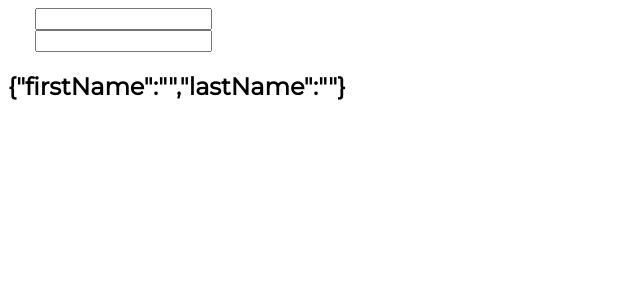
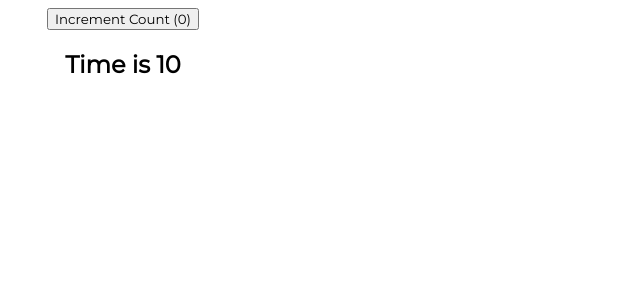
Before and after one commit to digimori/reactCI, a React (Vite) app: page / in a window 1280 px wide. Shown: the top 300 px of the page, without its empty margins (0-640 px from the left). Built offline with nearby package versions, Linux system fonts and the light colour scheme.

Commit message:
Passing UseEffect parameters to specify when to update and rerender.

```diff
--- a/src/App.jsx
+++ b/src/App.jsx
@@ -27,14 +27,16 @@ import HookCounter from './components/HookCounter';
 import ControlledFormHooks from './components/ControlledFormHooks';
 import UseStateWithArrays from './components/UseStateWithArrays';
 import UseStateWithObjects from './components/UseStateWithObjects';
+import UseEffectCounter from './UseEffectCounter';
 
 
 function App() {
 
   return (
       <div className={css.App}>
-        <UseStateWithObjects />
-        {/*<UseStateWithArrays />
+        <UseEffectCounter />
+       {/* <UseStateWithObjects />
+        <UseStateWithArrays />
         <ControlledFormHooks />
         <ClassCounter />
         <HookCounter />
--- /dev/null
+++ b/src/UseEffectCounter.jsx
@@ -0,0 +1,30 @@
+import React, {useState, useEffect} from 'react'
+
+function UseEffectCounter() {
+    const [count, setCount] = useState(0);
+    const [time, setTime] = useState(0);
+
+    useEffect(() => {
+        document.title = count;
+    }, [count]);
+
+    useEffect(()=>{
+        console.log('Creating timer');
+        const interval = setInterval(() => {
+            setTime(time => time + 1)
+        }, 1000);
+    }, []);
+
+    return (
+        <div>
+            <button onClick={
+                () => setCount(count => count + 1)
+            }>
+                Increment Count ({count})
+            </button>
+            <h2>Time is {time}</h2>
+        </div>
+    )
+}
+
+export default UseEffectCounter
```
